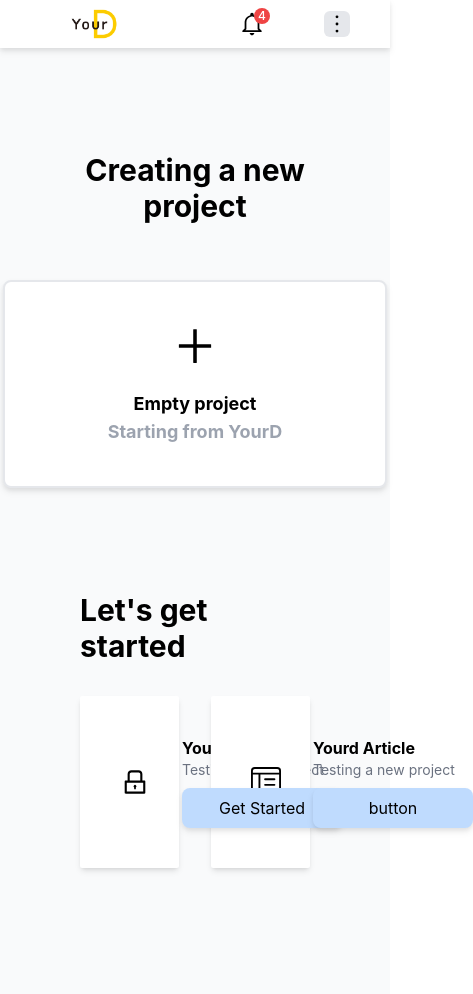
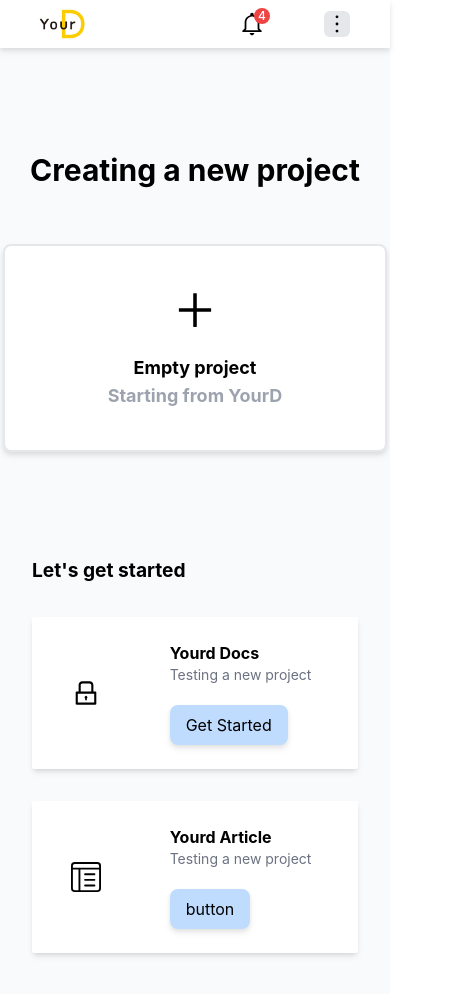
Before and after one commit to DataSovereignty-YourD/YourD-SaaS, a React (Create React App) app: page / in a window 390 px wide. Both pictures are taken after typing "name@example.com", "Sample123" into the empty fields and a click on the button "Login". Shown: the top 994 px of the page, 473 px wide, since content can reach past the window. Built offline with nearby package versions, Linux system fonts and the light colour scheme; some icons are missing.

Commit message:
ListPage Responsive, solve client id error,

```diff
--- a/src/App.tsx
+++ b/src/App.tsx
@@ -18,7 +18,6 @@ function App() {
   const [isLoggedinSession, setIsLoggedinSesstion] = useSessionStorage('isLoggedin',false);
   useEffect(()=>{
     setIsLoggedIn(isLoggedinSession);
-    console.log(isLoggedinSession)
   },[]);
 
   useEffect(()=>{
--- a/src/components/newProjectForm.tsx
+++ b/src/components/newProjectForm.tsx
@@ -25,12 +25,12 @@ export default function NewProjectForm({
   });
   if (!visible) return null;
 
+  // 모달이 열릴 때 스크롤을 막습니다.
   if (visible) document.body.style.overflow = "hidden";
-  // 모달이 열릴 때 스크롤을 막습니다.
-  else document.body.style.overflow = ""; // 모달이 닫힐 때 스크롤을 다시 허용합니다.
 
-  const didChain = ["Klaytn", "Tezos", "item 3", "item 4"];
-  const serviceChain = ["None", "Klaytn", "Tezos", "item 4"];
+
+  const didChain = ["Klaytn", "Tezos", "Ethereum", "Solana"];
+  const serviceChain = ["None", "Klaytn", "Tezos", "Ethereum","Solana"];
 
   const chains = [
     {
@@ -64,6 +64,7 @@ export default function NewProjectForm({
   }
 
   const makeProject = async () => {
+    document.body.style.overflow = "auto";
     let newProject = {
       ...project,
       projectName: projectName.value.projectName,
--- a/src/components/project-list/projectListBox.tsx
+++ b/src/components/project-list/projectListBox.tsx
@@ -27,17 +27,17 @@ export default function ProjectListBox({ project }) {
       }}
       className="flex col-span-1 w-full bg-white transition-all ease-in-out duration-500 shadow-md min-w-full hover:shadow-lg hover:bg-gray-200 border align-top"
     >
-      <div className="flex-1 border-l-4 border-blue-400 h-fit p-5 flex flex-col justify-center">
-        <div className="flex">
-          <div className="text-xl font-bold mb-2">
+      <div className="w-full border-l-4 border-blue-400 h-fit p-3 md:p-5 flex flex-col justify-center">
+        <div className="flex w-full items-center justify-between mb-2">
+          <div className="text-[1rem] md:text-lg font-bold">
             Name: {project.projectName}
           </div>
-          <div className="text-lg right-2 ml-auto font-bold">
-            Project ID: {project.clientId}
+          <div className="text-[0.8rem] md:text-lg right-2 ml-2 font-bold">
+            Client ID: {project.clientId}
           </div>
         </div>
         <div>
-          <div className="flex ">
+          <div className="flex text-[1rem]">
             <div className="font-bold">Permissions :&nbsp;</div>
             <div>Owner</div>
           </div>
--- a/src/pages/navigation/projectTobBar.tsx
+++ b/src/pages/navigation/projectTobBar.tsx
@@ -64,7 +64,7 @@ export default function ProjectTopBar() {
   });
 
   return (
-    <div className="fixed bg-white w-full h-12 flex items-center z-20 drop-shadow-md">
+    <div className="fixed bg-white w-full  h-12 flex items-center z-20 drop-shadow-md">
       {!isMain && (
         <button
           onClick={() => setSidebarVisible((prev) => !prev)}
@@ -81,10 +81,10 @@ export default function ProjectTopBar() {
       <img
         src={YourdLogo}
         onClick={() => navigation("/")}
-        className="absolute ml-16 h-[48px] object-contain "
+        className="absolute ml-8 md:ml-16 h-[48px] object-contain "
       />
       {/* search icon */}
-      <div className="flex justify-between w-full mx-10 ">
+      <div className="flex justify-between w-full mx-10">
         <div className="flex items-center">
           {pathName !== "/project" && (
             <div className="md:flex items-center ml-20 w-fit duration-500 origin-left">
--- a/src/pages/projectDetailPage.tsx
+++ b/src/pages/projectDetailPage.tsx
@@ -16,7 +16,7 @@ import { useEffect, useState } from "react";
 export default function ProjectDetailPage() {
   const [projectInfo, setProjectInfo] = useSessionStorage("projectInfo", {});
   const [showNotFound, setShowNotFound] = useState(false);
-  const [projectIndex, setProjectIndex] = useState(null);
+  const [projectIndex, setProjectIndex] = useState(0);
   const { id } = useParams();
 
   useEffect(() => {
--- a/src/pages/projectListPage.tsx
+++ b/src/pages/projectListPage.tsx
@@ -19,13 +19,13 @@ export default function ProjectListPage() {
   const [projectInfo, setProjectInfo] = useSessionStorage('projectInfo', []);
   const [project,setProjectState] = useRecoilState(projectState);
   const [newProjectState,setNewProjectState] = useState({});
-
+  document.body.style.overflow = "auto";
   useEffect(() => {
     if(!modalOpen) {
       addProject();
       // window.sessionStorage.clear();
     }
-  }, [modalOpen]);
+  }, [project]);
 
   const addProject=()=> {
     if(Object.keys(newProjectState).length !== 0) {
@@ -67,23 +67,23 @@ export default function ProjectListPage() {
   );
 
   return (
-    <div className="w-full pt-12 min-h-screen h-fit px-20">
+    <div className="w-full pt-12 min-h-screen h-fit">
       <div className="mb-10">
         <NewProjectForm visible={modalOpen} setVisible={setModalOpen} setNewProjectState={setNewProjectState}/>
       </div>
-      <section title="main" className="container w-full mx-auto ">
+      <section title="main" className="w-full ">
         {projectInfo[0] && isLogin ? (
-          <div className="items-center ">
-            <div className="flex justify-between mb-5">
-              <div className="flex items-start text-2xl font-bold text-black ">
+          <div className="flex flex-col items-center w-full px-8 md:px-40 xl:px-96 duration-300">
+            <div className="flex justify-between w-full  mb-5">
+              <div className="flex items-start text-xl md:text-2xl font-bold text-gray-600 ">
                 Projects
               </div>
-              <button onClick={()=>newProject()} className="px-4 py-2 bg-blue-400 rounded-md ">add Project</button>
+              <div onClick={()=>newProject()} className="px-2 py-1 md:px-4 md:py-2 bg-white drop-shadow-md active:drop-shadow-none rounded-sm active:bg-blue-50 duration-300">Add Project</div>
             </div >
-            <div className="flex flex-col gap-4">
+            <div className="flex flex-col gap-4 w-full">
               {projectInfo.map((item) => {
                 return (
-                  <div key={item.clientId}>
+                  <div key={item.clientId} className="min-w-[300px]">
                     <ProjectListBox project={item}/>
                   </div>
                 );
@@ -94,24 +94,24 @@ export default function ProjectListPage() {
           <NewProjectButton />
         )}
 
-        <div className=" grid grid-cols-2 gap-8 items-center w-full pb-32">
-          <div className="col-span-2 text-3xl font-bold mt-10">
+        <div className=" grid grid-cols-2 gap-8 items-center w-full pb-32 px-8 md:px-40 xl:px-96 duration-300">
+          <div className="col-span-2 text-[1.2rem] md:text-2xl font-bold mt-10">
             Let's get started
           </div>
           {projectList.map((project, index) => {
             return (
               <div
                 key={project.title}
-                className="transition-all col-span-1 w-full h-fit ease-in-out duration-100 rounded-sm justify-center p-10 bg-white shadow-md"
+                className="transition-all col-span-2 md:col-span-1 w-full h-fit ease-in-out duration-100 rounded-sm justify-center px-2 py-2 bg-white shadow-md"
               >
-                <div className="flex float-left  items-center">
-                  <div className="mr-8">{project.icon}</div>
-                  <div className="flex-col">
+                <div className="flex items-center justify-around">
+                  <div className="p-2">{project.icon}</div>
+                  <div className="flex-col p-4">
                     <div className=" text-l font-bold">{project.title}</div>
-                    <div className="text-sm text-gray-500 ">
+                    <div className="text-sm text-gray-500 pb-3">
                       {project.subtitle}
                     </div>
-                    <button className="bg-blue-200 text-black py-2 px-4 rounded-lg mt-2 w-40 drop-shadow-md hover:drop-shadow-lg active:drop-shadow-none ">
+                    <button className="bg-blue-200 text-black py-2 px-4 rounded-lg mt-2 w-fit whitespace-nowrap  drop-shadow-md hover:drop-shadow-lg active:drop-shadow-none ">
                       {project.buttontext}
                     </button>
                   </div>
```
